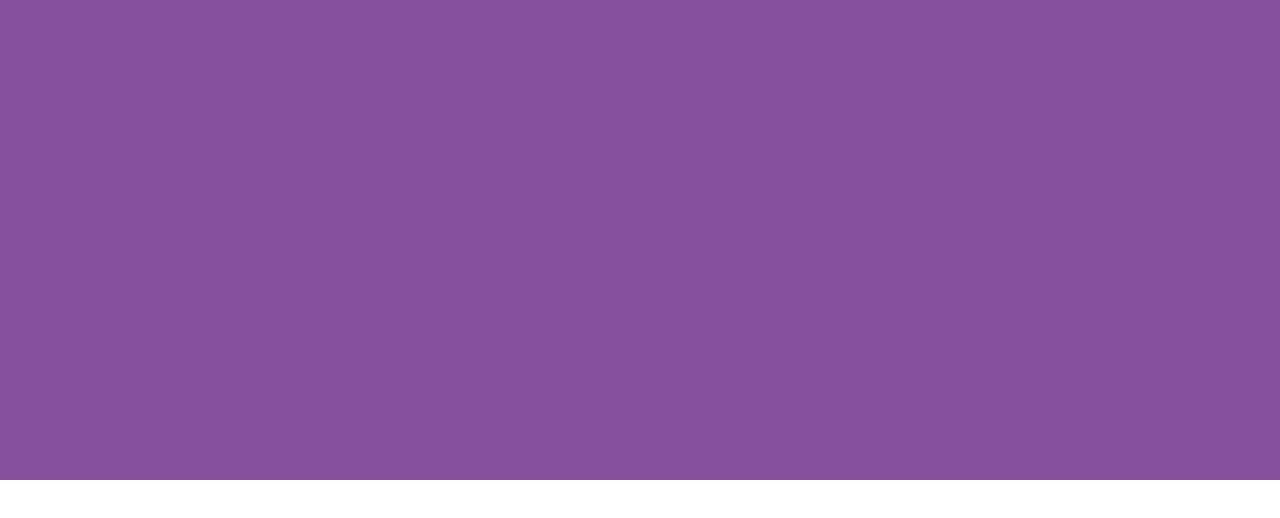
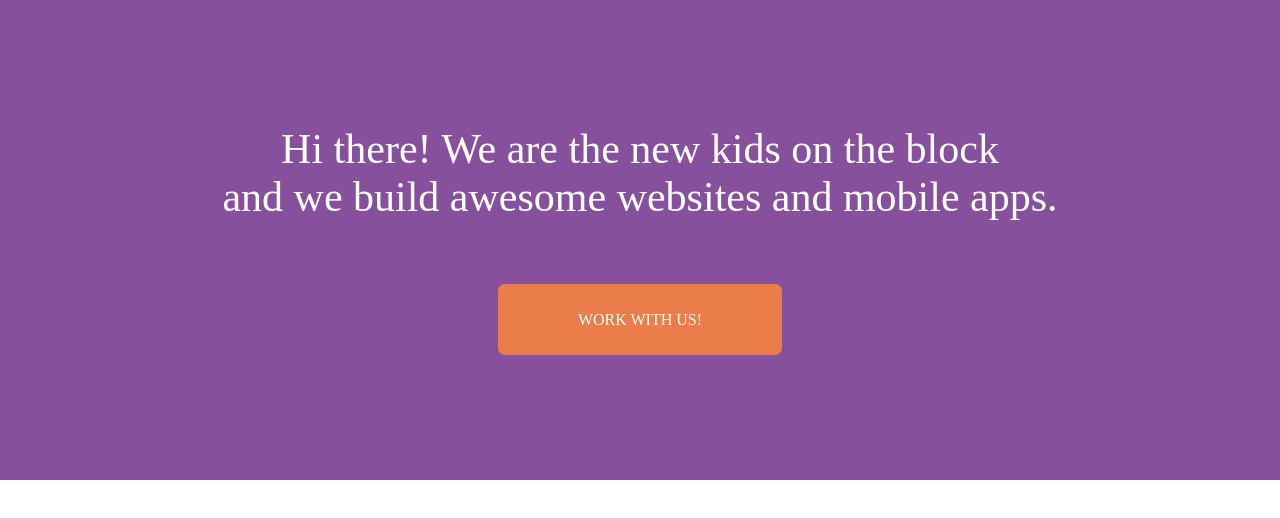
Before and after one commit to Certer001/Cuda, a plain HTML site: page index.html in a window 1280 px wide. Shown: the part 116-634 px from the top of the page. Drawn offline with Linux system fonts and the light colour scheme.

Commit message:
menuend2

```diff
--- a/css/style.css
+++ b/css/style.css
@@ -31,3 +31,31 @@ header div.menu ul li a:hover{
     background: #643a79;
     border-radius: 7px;
 }
+header div.poragraph{
+	margin-top: 147px;
+}
+header div.poragraph p{
+    text-align: center;
+    font-size: 42px;
+    color: #fff;
+
+}
+header div.poragraph div.otp p.wone{
+    margin-bottom: 0px;
+}
+header div.poragraph div.otp p.two{
+	margin-top: 0px;
+	margin-bottom: 90px;
+}
+header div.poragraph div.otp{
+	text-align: center;
+	max-width: px;
+}
+header div.poragraph div.otp a{
+    text-decoration: none;
+    background: #eb7d4b;
+    padding: 27px 80px;
+    color: #fff;
+    margin: 0px auto;
+    border-radius: 7px;
+}
--- a/index.html
+++ b/index.html
@@ -21,14 +21,21 @@
              <div class="col-md-9">
                  <nav class="d-flex flex-row-reverse">
                      <ul class="p-2">
-                         <li><a href="">HOME</a></li>
-                         <li><a href="">ABOUT</a></li>
-                         <li><a href="">WORK</a></li>
-                         <li><a href="">BLOG</a></li>
-                         <li><a href="">CONTACT</a></li>
+                         <li><a href="#">HOME</a></li>
+                         <li><a href="#">ABOUT</a></li>
+                         <li><a href="#">WORK</a></li>
+                         <li><a href="#">BLOG</a></li>
+                         <li><a href="#">CONTACT</a></li>
                      </ul>
                  </nav>
              </div>
+         </div>
+         <div class="col-12 poragraph">
+            <div class="otp">
+             <p class="wone">Hi there! We are the new kids on the block</p>
+             <p class="two">and we build awesome websites and mobile apps.</p>
+             <a href="#">WORK WITH US!</a>
+            </div>
          </div>
      </header>
  </div>
```
